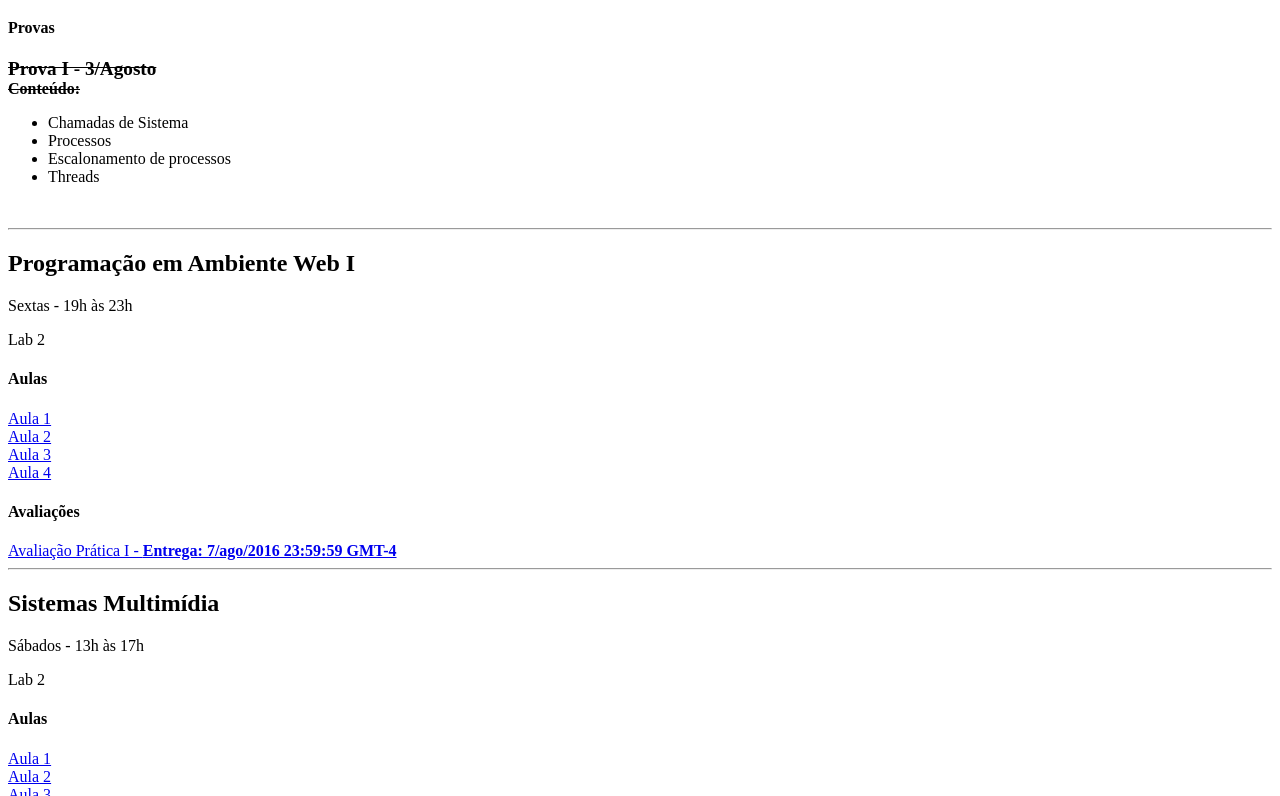
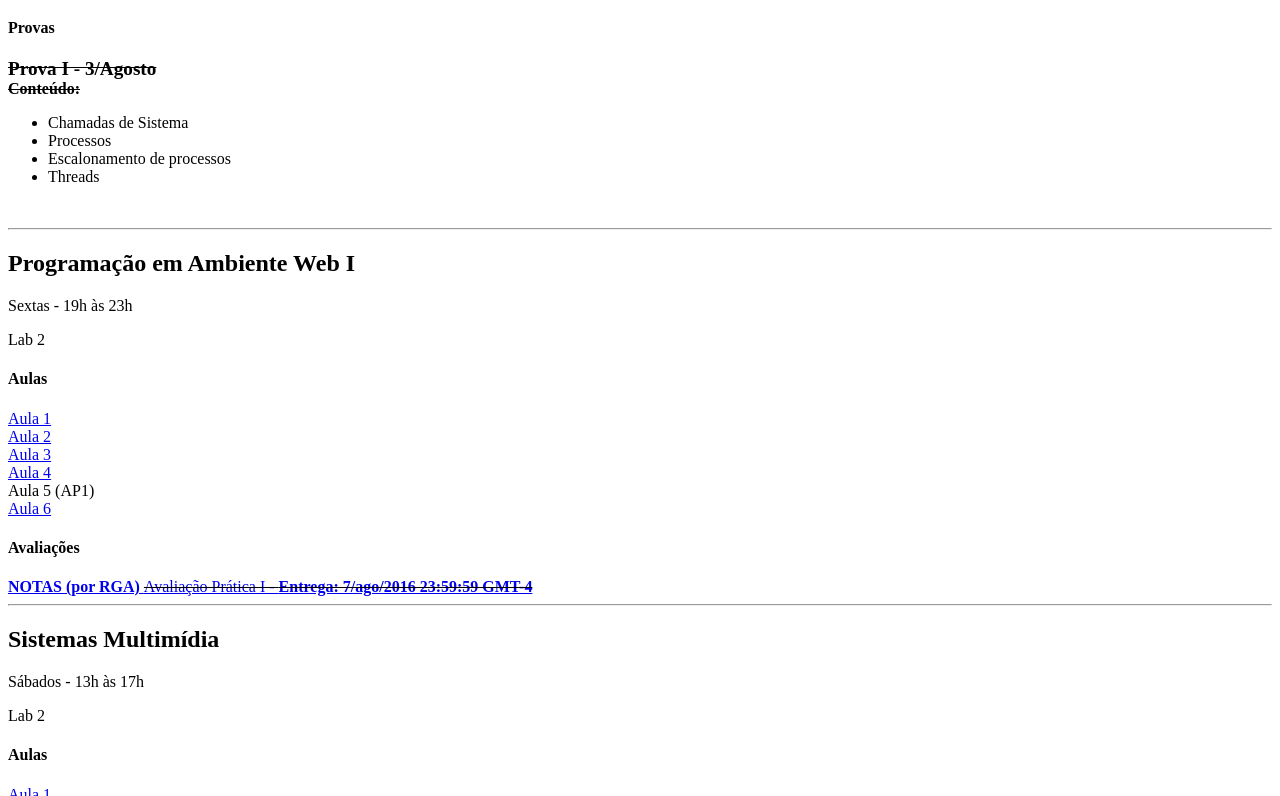
Before and after one commit to cslaviero/cslaviero.github.io, a plain HTML site: page ufmt/index.html in a window 1280 px wide. Shown: the part 386-1182 px from the top of the page. Drawn offline with Linux system fonts and the light colour scheme.

Commit message:
aula6 progweb1

```diff
--- a/ufmt/index.html
+++ b/ufmt/index.html
@@ -48,10 +48,11 @@
       <a href='progwebI/aulas/aula2.pdf'>Aula 2</a><br>
       <a href='progwebI/aulas/aula3.pdf'>Aula 3</a><br>
       <a href='progwebI/aulas/aula4.pdf'>Aula 4</a><br>
-
+      Aula 5 (AP1)<br>
+      <a href='progwebI/aulas/aula6.pdf'>Aula 6</a><br>
        <div class='provas>'>
           <h4>Avaliações</h4>
-           <a href='progwebI/avaliacoes/ap1.zip'>Avaliação Prática I - <strong>Entrega: 7/ago/2016 23:59:59 GMT-4</strong></a><br>
+           <a href='progwebI/avaliacoes/ap1-notas.pdf'><strong>NOTAS (por RGA) </strong> </a><del><a href='progwebI/avaliacoes/ap1.zip'>Avaliação Prática I - <strong>Entrega: 7/ago/2016 23:59:59 GMT-4</strong></a><br></del>
        </div>
     </article>
     <hr>
```
Also changed, not shown: 1 other file.
